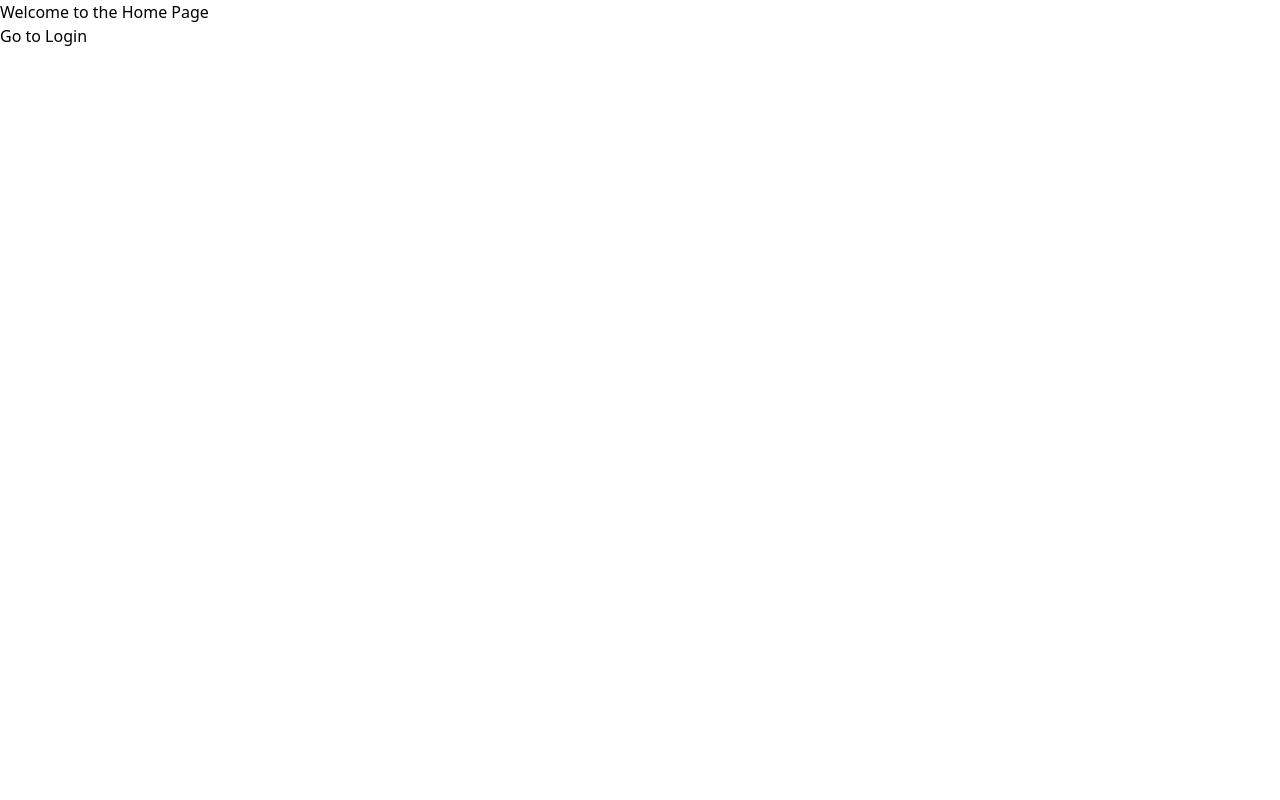
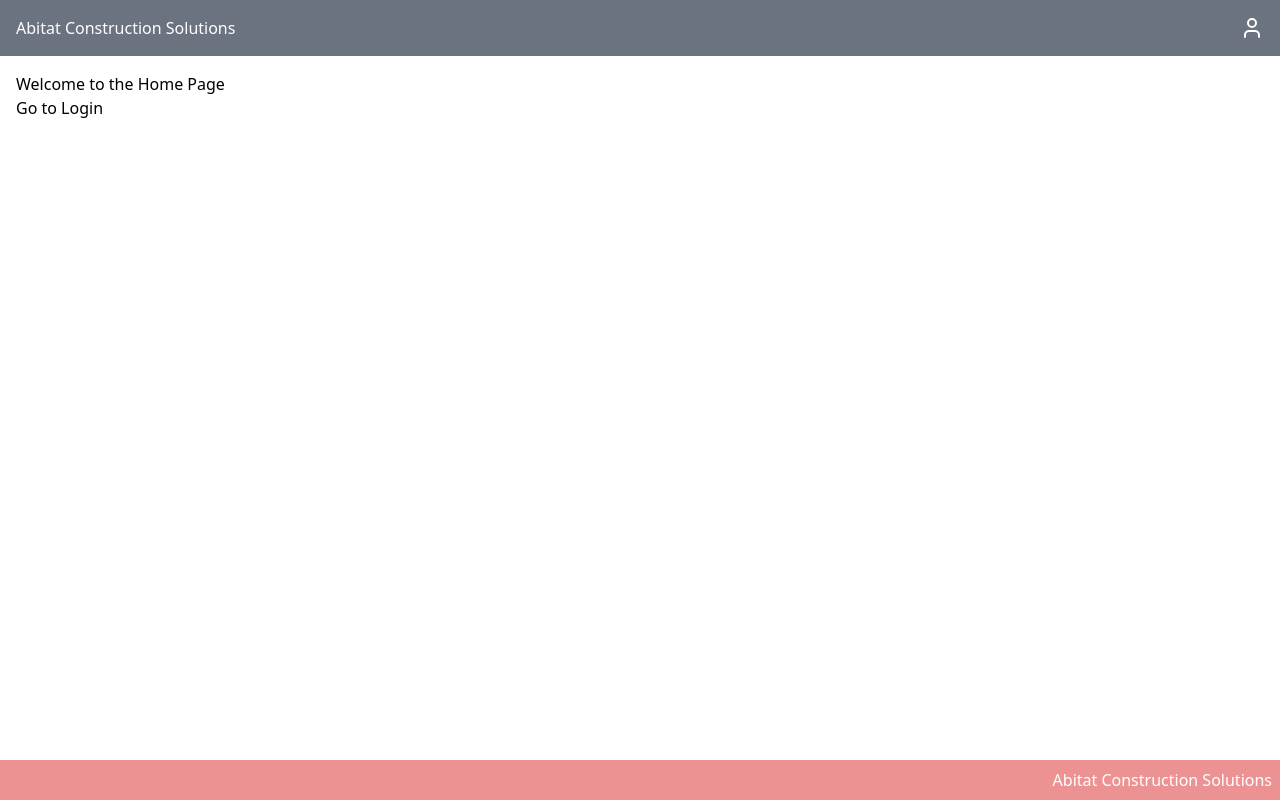
Before and after one commit to emnss26/GraphicalQL_Frontend, a React (Vite) app: page / in a window 1280 px wide. Built offline with nearby package versions, Linux system fonts and the light colour scheme.

Commit message:
Add GeneralLayout and apply to home and login pages

```diff
--- a/pages/General_Pages/Home.Page.jsx
+++ b/pages/General_Pages/Home.Page.jsx
@@ -1,15 +1,17 @@
 import React from "react";
 import { useNavigate } from "react-router-dom";
+import GeneralLayout from "@/components/general_component/GeneralLayout";
 
 const HomePage = () => {
   const navigate = useNavigate();
 
   return (
-    <div className="home-page">
-      <h1>Welcome to the Home Page</h1>
-      <button onClick={() => navigate("/login")}>Go to Login</button>
-
-    </div>
-  )
+    <GeneralLayout>
+      <div className="home-page">
+        <h1>Welcome to the Home Page</h1>
+        <button onClick={() => navigate("/login")}>Go to Login</button>
+      </div>
+    </GeneralLayout>
+  );
 }
 export default HomePage;
--- a/pages/General_Pages/Login.Page.jsx
+++ b/pages/General_Pages/Login.Page.jsx
@@ -1,4 +1,5 @@
 import React from "react";
+import GeneralLayout from "@/components/general_component/GeneralLayout";
 
 const backendUrl = import.meta.env.VITE_API_BACKEND_BASE_URL;
 const clientId = import.meta.env.VITE_CLIENT_ID;
@@ -18,7 +19,8 @@ const LoginPage = () => {
   };
 
   return (
-    <div className="flex flex-col items-center justify-center min-h-screen bg-gray-100">
+    <GeneralLayout>
+      <div className="flex flex-col items-center justify-center min-h-full bg-gray-100">
         <h1 className="text-3xl font-bold mb-6">Login to Autodesk</h1>
         <p className="mb-4 text-gray-600">
           Please authenticate to access the AEC Model.
@@ -30,6 +32,7 @@ const LoginPage = () => {
           Authenticate
         </button>
       </div>
+    </GeneralLayout>
   );
 };
 export default LoginPage;
--- /dev/null
+++ b/src/components/general_component/GeneralLayout.jsx
@@ -0,0 +1,16 @@
+import { User } from "lucide-react";
+
+export default function GeneralLayout({ children }) {
+  return (
+    <div className="flex flex-col h-screen overflow-hidden bg-white">
+      <header className="bg-gray-500 text-white p-4 flex justify-between items-center">
+        <span>Abitat Construction Solutions</span>
+        <User className="w-6 h-6" />
+      </header>
+      <main className="flex-1 overflow-auto p-4">{children}</main>
+      <footer className="bg-red-600 bg-opacity-50 text-white p-2 flex justify-end">
+        <span>Abitat Construction Solutions</span>
+      </footer>
+    </div>
+  );
+}
```
Lines whose indentation alone changed are shown as unchanged.
